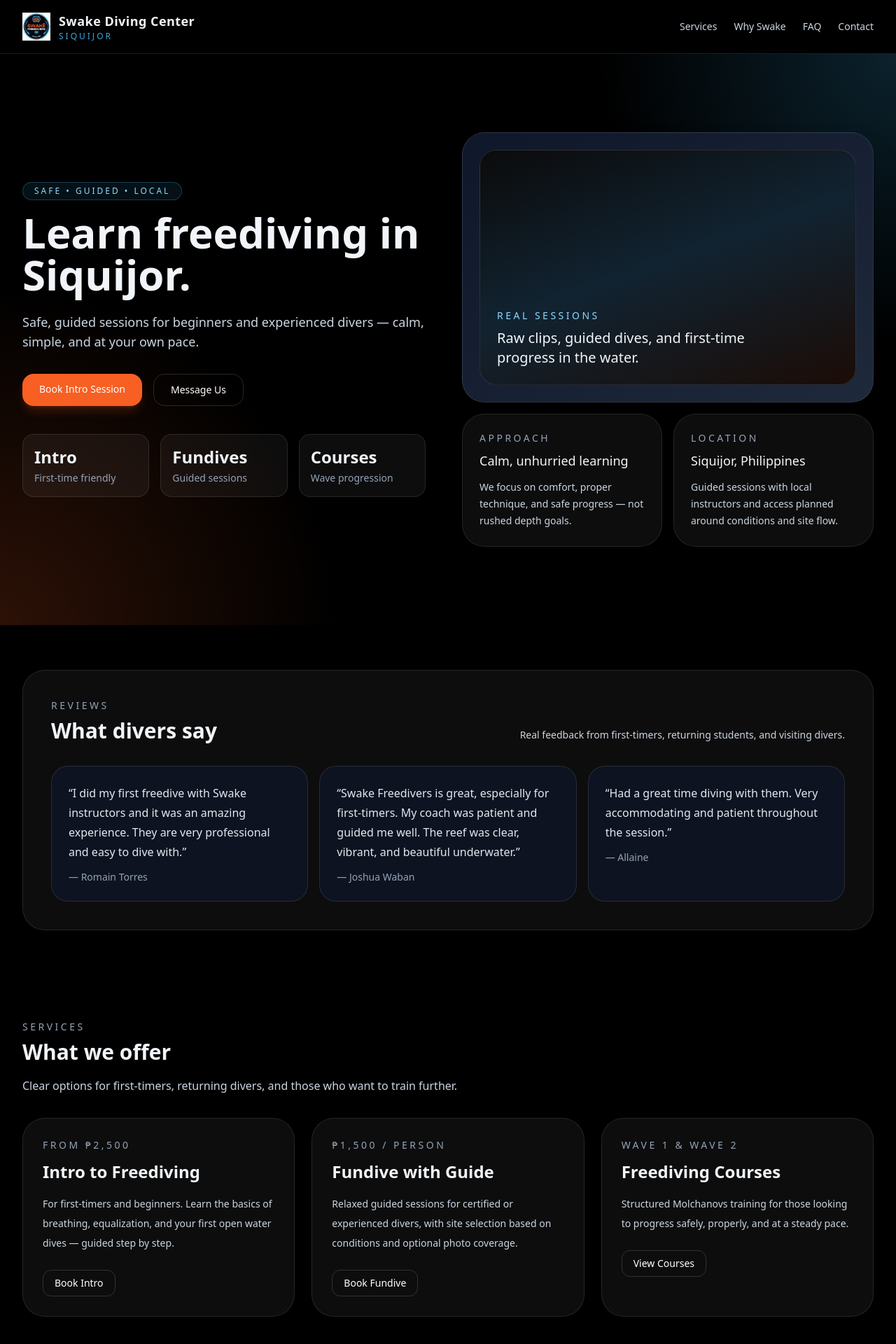
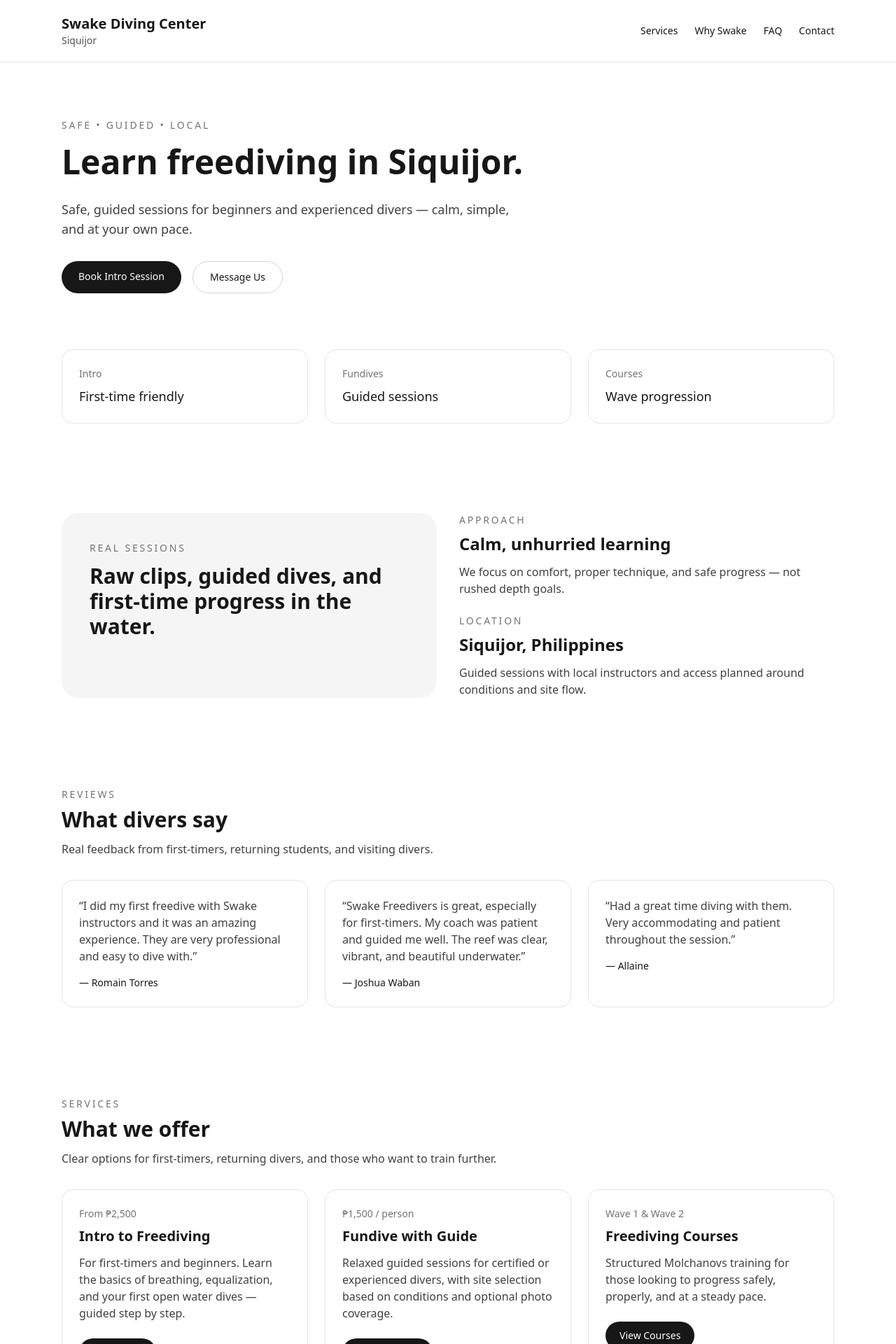
Before and after one commit to cbmserino-cyber/swake-diving-center, a Next.js app: page / in a window 1280 px wide. Shown: the top 1920 px of the page at 70% size. Built offline with nearby package versions, Linux system fonts and the light colour scheme.

Commit message:
Update swake-website.tsx

```diff
--- a/components/swake-website.tsx
+++ b/components/swake-website.tsx
@@ -64,140 +64,144 @@ export function SwakeWebsite() {
   ];
 
   return (
-    <div className="min-h-screen bg-black text-slate-100">
-      <header className="sticky top-0 z-50 border-b border-[#37A8E0]/20 bg-black/90 backdrop-blur">
-        <div className="mx-auto flex max-w-7xl items-center justify-between px-6 py-4 lg:px-8">
-          <div className="flex items-center gap-3">
-            <img src="/Swake-05.png" alt="Swake Logo" className="h-10 w-10 object-contain" />
+    <div className="min-h-screen bg-white text-neutral-900">
+      <header className="border-b border-neutral-200">
+        <div className="mx-auto max-w-6xl px-6 py-5 flex items-center justify-between">
           <div>
-              <p className="text-lg font-semibold tracking-wide">Swake Diving Center</p>
-              <p className="text-xs uppercase tracking-[0.25em] text-[#37A8E0]">Siquijor</p>
+            <p className="text-xl font-semibold">Swake Diving Center</p>
+            <p className="text-sm text-neutral-600">Siquijor</p>
           </div>
-          </div>
-          <nav className="hidden gap-6 text-sm text-slate-300 md:flex">
-            <a href="#services" className="transition hover:text-white">Services</a>
-            <a href="#why-swake" className="transition hover:text-white">Why Swake</a>
-            <a href="#faq" className="transition hover:text-white">FAQ</a>
-            <a href="#contact" className="transition hover:text-white">Contact</a>
+          <nav className="hidden md:flex gap-6 text-sm">
+            <a href="#services">Services</a>
+            <a href="#why-swake">Why Swake</a>
+            <a href="#faq">FAQ</a>
+            <a href="#contact">Contact</a>
           </nav>
         </div>
       </header>
 
-      <main>
-        <section className="relative overflow-hidden">
-          <div className="absolute inset-0 bg-[radial-gradient(circle_at_top_right,rgba(55,168,224,0.20),transparent_28%),radial-gradient(circle_at_bottom_left,rgba(247,95,35,0.18),transparent_32%)]" />
-          <div className="mx-auto grid max-w-7xl gap-10 px-6 py-20 lg:grid-cols-2 lg:px-8 lg:py-28">
-            <div className="relative z-10 flex flex-col justify-center">
-              <p className="mb-4 inline-flex w-fit rounded-full border border-[#37A8E0]/30 bg-[#37A8E0]/10 px-4 py-1 text-xs uppercase tracking-[0.25em] text-[#8ED8FF]">
+      <section className="mx-auto max-w-6xl px-6 py-20">
+        <p className="mb-3 text-sm uppercase tracking-[0.2em] text-neutral-500">
           Safe • Guided • Local
         </p>
-              <h1 className="max-w-2xl text-4xl font-semibold leading-tight sm:text-5xl lg:text-6xl">
+        <h1 className="max-w-3xl text-5xl font-semibold leading-tight">
           Learn freediving in Siquijor.
         </h1>
-              <p className="mt-6 max-w-xl text-base leading-7 text-slate-300 sm:text-lg">
-                Safe, guided sessions for beginners and experienced divers — calm, simple, and at your own pace.
+        <p className="mt-6 max-w-2xl text-lg text-neutral-700">
+          Safe, guided sessions for beginners and experienced divers — calm,
+          simple, and at your own pace.
         </p>
         <div className="mt-8 flex flex-wrap gap-4">
           <a
             href="#contact"
-                  className="rounded-2xl bg-[#F75F23] px-6 py-3 text-sm font-medium text-white shadow-lg shadow-[#F75F23]/20 transition hover:-translate-y-0.5"
+            className="rounded-full bg-neutral-900 px-6 py-3 text-sm font-medium text-white"
           >
             Book Intro Session
           </a>
           <a
             href="https://wa.me/639066293634"
-                  className="rounded-2xl border border-white/15 px-6 py-3 text-sm font-medium text-white transition hover:border-white/30 hover:bg-white/5"
+            className="rounded-full border border-neutral-300 px-6 py-3 text-sm font-medium"
           >
             Message Us
           </a>
         </div>
-              <div className="mt-10 grid max-w-xl grid-cols-1 gap-4 sm:grid-cols-3">
-                <div className="rounded-2xl border border-white/10 bg-white/5 p-4">
-                  <p className="text-2xl font-semibold">Intro</p>
-                  <p className="mt-1 text-sm text-slate-400">First-time friendly</p>
+      </section>
+
+      <section className="mx-auto grid max-w-6xl gap-6 px-6 pb-16 md:grid-cols-3">
+        <div className="rounded-2xl border border-neutral-200 p-6">
+          <p className="text-sm text-neutral-500">Intro</p>
+          <p className="mt-2 text-lg font-medium">First-time friendly</p>
         </div>
-                <div className="rounded-2xl border border-white/10 bg-white/5 p-4">
-                  <p className="text-2xl font-semibold">Fundives</p>
-                  <p className="mt-1 text-sm text-slate-400">Guided sessions</p>
+        <div className="rounded-2xl border border-neutral-200 p-6">
+          <p className="text-sm text-neutral-500">Fundives</p>
+          <p className="mt-2 text-lg font-medium">Guided sessions</p>
         </div>
-                <div className="rounded-2xl border border-white/10 bg-white/5 p-4">
-                  <p className="text-2xl font-semibold">Courses</p>
-                  <p className="mt-1 text-sm text-slate-400">Wave progression</p>
+        <div className="rounded-2xl border border-neutral-200 p-6">
+          <p className="text-sm text-neutral-500">Courses</p>
+          <p className="mt-2 text-lg font-medium">Wave progression</p>
         </div>
+      </section>
+
+      <section className="mx-auto grid max-w-6xl gap-8 px-6 py-16 md:grid-cols-2">
+        <div className="rounded-3xl bg-neutral-100 p-10">
+          <p className="text-sm uppercase tracking-[0.2em] text-neutral-500">
+            Real sessions
+          </p>
+          <h2 className="mt-3 text-3xl font-semibold">
+            Raw clips, guided dives, and first-time progress in the water.
+          </h2>
         </div>
-            </div>
-
-            <div className="relative z-10">
-              <div className="mb-6 flex justify-center lg:hidden">
-                <img src="/Swake-05.png" alt="Swake Logo" className="h-24 w-24 object-contain" />
-              </div>
-              <div className="grid gap-4 sm:grid-cols-2">
-                <div className="rounded-[2rem] border border-white/10 bg-gradient-to-br from-slate-900 to-slate-800 p-6 shadow-2xl shadow-black/30 sm:col-span-2">
-                  <div className="flex aspect-[16/10] items-end rounded-[1.5rem] border border-white/10 bg-[linear-gradient(160deg,#0b0b0b,#112331_48%,#1b0c06)] p-6">
+        <div className="grid gap-6">
           <div>
-                      <p className="text-sm uppercase tracking-[0.25em] text-[#8ED8FF]">Real sessions</p>
-                      <p className="mt-2 max-w-sm text-xl font-medium">
-                        Raw clips, guided dives, and first-time progress in the water.
+            <p className="text-sm uppercase tracking-[0.2em] text-neutral-500">
+              Approach
+            </p>
+            <h3 className="mt-2 text-2xl font-semibold">
+              Calm, unhurried learning
+            </h3>
+            <p className="mt-3 text-neutral-700">
+              We focus on comfort, proper technique, and safe progress — not
+              rushed depth goals.
             </p>
           </div>
-                  </div>
-                </div>
-                <div className="rounded-[2rem] border border-white/10 bg-white/5 p-6">
-                  <p className="text-sm uppercase tracking-[0.25em] text-slate-400">Approach</p>
-                  <p className="mt-2 text-lg font-medium">Calm, unhurried learning</p>
-                  <p className="mt-3 text-sm leading-6 text-slate-300">
-                    We focus on comfort, proper technique, and safe progress — not rushed depth goals.
+          <div>
+            <p className="text-sm uppercase tracking-[0.2em] text-neutral-500">
+              Location
             </p>
-                </div>
-                <div className="rounded-[2rem] border border-white/10 bg-white/5 p-6">
-                  <p className="text-sm uppercase tracking-[0.25em] text-slate-400">Location</p>
-                  <p className="mt-2 text-lg font-medium">Siquijor, Philippines</p>
-                  <p className="mt-3 text-sm leading-6 text-slate-300">
-                    Guided sessions with local instructors and access planned around conditions and site flow.
+            <h3 className="mt-2 text-2xl font-semibold">
+              Siquijor, Philippines
+            </h3>
+            <p className="mt-3 text-neutral-700">
+              Guided sessions with local instructors and access planned around
+              conditions and site flow.
             </p>
-                </div>
-              </div>
           </div>
         </div>
       </section>
 
-        <section className="mx-auto max-w-7xl px-6 py-16 lg:px-8">
-          <div className="rounded-[2rem] border border-white/10 bg-white/5 p-8 lg:p-10">
-            <div className="flex flex-col gap-6 lg:flex-row lg:items-end lg:justify-between">
-              <div>
-                <p className="text-sm uppercase tracking-[0.25em] text-slate-400">Reviews</p>
+      <section className="mx-auto max-w-6xl px-6 py-16">
+        <p className="text-sm uppercase tracking-[0.2em] text-neutral-500">
+          Reviews
+        </p>
         <h2 className="mt-2 text-3xl font-semibold">What divers say</h2>
-              </div>
-              <p className="max-w-xl text-sm leading-6 text-slate-300">
-                Real feedback from first-timers, returning students, and visiting divers.
+        <p className="mt-3 max-w-2xl text-neutral-700">
+          Real feedback from first-timers, returning students, and visiting
+          divers.
         </p>
-            </div>
-            <div className="mt-8 grid gap-4 lg:grid-cols-3">
+        <div className="mt-8 grid gap-6 md:grid-cols-3">
           {reviews.map((review, index) => (
-                <div key={index} className="rounded-[1.5rem] border border-white/10 bg-slate-900/70 p-6">
-                  <p className="text-base leading-7 text-slate-200">“{review.quote}”</p>
-                  <p className="mt-3 text-sm text-slate-400">— {review.author}</p>
+            <div key={index} className="rounded-2xl border border-neutral-200 p-6">
+              <p className="text-neutral-700">“{review.quote}”</p>
+              <p className="mt-4 text-sm font-medium text-neutral-900">
+                — {review.author}
+              </p>
             </div>
           ))}
         </div>
-          </div>
       </section>
 
-        <section id="services" className="mx-auto max-w-7xl px-6 py-16 lg:px-8">
-          <div className="max-w-2xl">
-            <p className="text-sm uppercase tracking-[0.25em] text-slate-400">Services</p>
+      <section id="services" className="mx-auto max-w-6xl px-6 py-16">
+        <p className="text-sm uppercase tracking-[0.2em] text-neutral-500">
+          Services
+        </p>
         <h2 className="mt-2 text-3xl font-semibold">What we offer</h2>
-            <p className="mt-4 text-base leading-7 text-slate-300">
-              Clear options for first-timers, returning divers, and those who want to train further.
+        <p className="mt-3 max-w-2xl text-neutral-700">
+          Clear options for first-timers, returning divers, and those who want
+          to train further.
         </p>
-          </div>
-          <div className="mt-8 grid gap-6 lg:grid-cols-3">
+        <div className="mt-8 grid gap-6 md:grid-cols-3">
           {services.map((service) => (
-              <div key={service.title} className="group rounded-[2rem] border border-white/10 bg-white/5 p-7 transition hover:-translate-y-1 hover:border-[#37A8E0]/40 hover:bg-white/[0.07]">
-                <p className="text-sm uppercase tracking-[0.25em] text-slate-400">{service.price}</p>
-                <h3 className="mt-3 text-2xl font-semibold">{service.title}</h3>
-                <p className="mt-4 text-sm leading-7 text-slate-300">{service.description}</p>
-                <a href="#contact" className="mt-6 inline-flex rounded-xl border border-white/15 px-4 py-2 text-sm font-medium text-white transition group-hover:border-[#37A8E0]/40 group-hover:bg-[#37A8E0]/10">
+            <div
+              key={service.title}
+              className="rounded-2xl border border-neutral-200 p-6"
+            >
+              <p className="text-sm text-neutral-500">{service.price}</p>
+              <h3 className="mt-2 text-xl font-semibold">{service.title}</h3>
+              <p className="mt-3 text-neutral-700">{service.description}</p>
+              <a
+                href="#contact"
+                className="mt-6 inline-block rounded-full bg-neutral-900 px-5 py-2.5 text-sm font-medium text-white"
+              >
                 {service.cta}
               </a>
             </div>
@@ -205,12 +209,12 @@ export function SwakeWebsite() {
         </div>
       </section>
 
-        <section id="why-swake" className="mx-auto max-w-7xl px-6 py-16 lg:px-8">
-          <div className="grid gap-8 lg:grid-cols-[1.1fr_0.9fr]">
-            <div className="rounded-[2rem] border border-white/10 bg-gradient-to-br from-slate-900 to-slate-800 p-8 lg:p-10">
-              <p className="text-sm uppercase tracking-[0.25em] text-slate-400">Why Swake</p>
+      <section id="why-swake" className="mx-auto max-w-6xl px-6 py-16">
+        <p className="text-sm uppercase tracking-[0.2em] text-neutral-500">
+          Why Swake
+        </p>
         <h2 className="mt-2 text-3xl font-semibold">A calm, safety-first approach</h2>
-              <div className="mt-8 grid gap-4 sm:grid-cols-2">
+        <div className="mt-8 grid gap-4 md:grid-cols-2">
           {[
             "Safety-first approach",
             "Small, guided sessions",
@@ -219,117 +223,108 @@ export function SwakeWebsite() {
             "Real experience, not rushed dives",
             "Conditions-based site planning",
           ].map((item) => (
-                  <div key={item} className="rounded-[1.25rem] border border-white/10 bg-white/5 p-5 text-sm text-slate-200">
+            <div key={item} className="rounded-2xl bg-neutral-100 p-5">
               {item}
             </div>
           ))}
         </div>
-            </div>
-            <div className="rounded-[2rem] border border-white/10 bg-white/5 p-8 lg:p-10">
-              <p className="text-sm uppercase tracking-[0.25em] text-slate-400">Real sessions</p>
-              <h3 className="mt-2 text-2xl font-semibold">Raw clips and real progress</h3>
-              <p className="mt-4 text-sm leading-7 text-slate-300">
-                Use this section for short video clips or stills from actual intro sessions, training dives, and guided fundives.
+      </section>
+
+      <section className="mx-auto max-w-6xl px-6 py-16">
+        <p className="text-sm uppercase tracking-[0.2em] text-neutral-500">
+          Real sessions
         </p>
-              <div className="mt-6 space-y-3">
+        <h2 className="mt-2 text-3xl font-semibold">Raw clips and real progress</h2>
+        <p className="mt-3 max-w-2xl text-neutral-700">
+          Use this section for short video clips or stills from actual intro
+          sessions, training dives, and guided fundives.
+        </p>
+        <div className="mt-8 grid gap-4 md:grid-cols-4">
           {gallery.map((item) => (
-                  <div key={item} className="rounded-2xl border border-white/10 bg-slate-900/70 px-4 py-3 text-sm text-slate-200">
+            <div key={item} className="rounded-2xl border border-dashed border-neutral-300 p-6 text-sm text-neutral-600">
               {item}
             </div>
           ))}
         </div>
-            </div>
-          </div>
       </section>
 
-        <section className="mx-auto max-w-7xl px-6 py-16 lg:px-8">
-          <div className="rounded-[2rem] border border-white/10 bg-white/5 p-8 lg:p-10">
-            <div className="max-w-2xl">
-              <p className="text-sm uppercase tracking-[0.25em] text-slate-400">Booking flow</p>
+      <section className="mx-auto max-w-6xl px-6 py-16">
+        <p className="text-sm uppercase tracking-[0.2em] text-neutral-500">
+          Booking flow
+        </p>
         <h2 className="mt-2 text-3xl font-semibold">Simple process</h2>
-            </div>
         <div className="mt-8 grid gap-4 md:grid-cols-3">
           {[
             ["1", "Message us or book your slot"],
             ["2", "Choose your schedule"],
             ["3", "Show up and dive"],
           ].map(([num, text]) => (
-                <div key={num} className="rounded-[1.5rem] border border-white/10 bg-slate-900/70 p-6">
-                  <div className="flex h-10 w-10 items-center justify-center rounded-full bg-[#37A8E0] text-sm font-semibold text-black">
-                    {num}
-                  </div>
-                  <p className="mt-4 text-lg font-medium">{text}</p>
+            <div key={num} className="rounded-2xl border border-neutral-200 p-6">
+              <p className="text-2xl font-semibold">{num}</p>
+              <p className="mt-2 text-neutral-700">{text}</p>
             </div>
           ))}
         </div>
+      </section>
+
+      <section id="faq" className="mx-auto max-w-6xl px-6 py-16">
+        <p className="text-sm uppercase tracking-[0.2em] text-neutral-500">FAQ</p>
+        <h2 className="mt-2 text-3xl font-semibold">New to freediving?</h2>
+        <p className="mt-3 max-w-2xl text-neutral-700">
+          No experience needed. We guide you step by step, with a strong focus
+          on safety, comfort, and proper technique.
+        </p>
+        <div className="mt-8 grid gap-6">
+          {faqs.map((faq) => (
+            <div key={faq.q} className="rounded-2xl border border-neutral-200 p-6">
+              <h3 className="text-xl font-semibold">{faq.q}</h3>
+              <p className="mt-3 text-neutral-700">{faq.a}</p>
+            </div>
+          ))}
         </div>
       </section>
 
-        <section id="faq" className="mx-auto max-w-7xl px-6 py-16 lg:px-8">
-          <div className="grid gap-8 lg:grid-cols-[0.9fr_1.1fr]">
-            <div>
-              <p className="text-sm uppercase tracking-[0.25em] text-slate-400">FAQ</p>
-              <h2 className="mt-2 text-3xl font-semibold">New to freediving?</h2>
-              <p className="mt-4 text-base leading-7 text-slate-300">
-                No experience needed. We guide you step by step, with a strong focus on safety, comfort, and proper technique.
+      <section id="contact" className="mx-auto max-w-6xl px-6 py-16">
+        <p className="text-sm uppercase tracking-[0.2em] text-neutral-500">
+          Book with us
         </p>
-            </div>
-            <div className="space-y-4">
-              {faqs.map((faq) => (
-                <div key={faq.q} className="rounded-[1.5rem] border border-white/10 bg-white/5 p-6">
-                  <h3 className="text-lg font-medium">{faq.q}</h3>
-                  <p className="mt-2 text-sm leading-7 text-slate-300">{faq.a}</p>
-                </div>
-              ))}
-            </div>
-          </div>
-        </section>
-
-        <section id="contact" className="mx-auto max-w-7xl px-6 py-16 lg:px-8">
-          <div className="rounded-[2rem] border border-[#37A8E0]/20 bg-gradient-to-br from-[#37A8E0]/10 via-black to-[#F75F23]/10 p-8 lg:p-10">
-            <div className="grid gap-8 lg:grid-cols-[1.1fr_0.9fr]">
-              <div>
-                <p className="text-sm uppercase tracking-[0.25em] text-[#8ED8FF]">Book with us</p>
         <h2 className="mt-2 text-3xl font-semibold">Ready to dive?</h2>
-                <p className="mt-4 max-w-2xl text-base leading-7 text-slate-200">
-                  Whether it’s your first time or you’re coming back to train, we keep things safe, clear, and simple.
+        <p className="mt-3 max-w-2xl text-neutral-700">
+          Whether it’s your first time or you’re coming back to train, we keep
+          things safe, clear, and simple.
         </p>
         <div className="mt-8 flex flex-wrap gap-4">
           <a
             href="https://wa.me/639066293634"
-                    className="rounded-2xl bg-[#F75F23] px-6 py-3 text-sm font-medium text-white shadow-lg shadow-[#F75F23]/20 transition hover:-translate-y-0.5"
+            className="rounded-full bg-neutral-900 px-6 py-3 text-sm font-medium text-white"
           >
             Message Us on WhatsApp
           </a>
           <a
             href="https://www.instagram.com/swakefreedivers_siquijor/"
-                    className="rounded-2xl border border-white/15 px-6 py-3 text-sm font-medium text-white transition hover:border-white/30 hover:bg-white/5"
+            className="rounded-full border border-neutral-300 px-6 py-3 text-sm font-medium"
           >
             Visit Instagram
           </a>
         </div>
-              </div>
-              <div className="rounded-[1.5rem] border border-white/10 bg-slate-950/60 p-6">
-                <p className="text-sm uppercase tracking-[0.25em] text-slate-400">Contact details</p>
-                <div className="mt-6 space-y-4 text-sm leading-7 text-slate-200">
-                  <p><span className="text-slate-400">Location:</span> Siquijor, Philippines</p>
-                  <p><span className="text-slate-400">Instagram:</span> @swakefreedivers_siquijor</p>
-                  <p><span className="text-slate-400">WhatsApp:</span> +63 906 629 3634</p>
-                  <p><span className="text-slate-400">Hours:</span> By schedule and weather conditions</p>
-                </div>
-              </div>
-            </div>
+
+        <div className="mt-10 grid gap-3 text-neutral-700">
+          <p>Location: Siquijor, Philippines</p>
+          <p>Instagram: @swakefreedivers_siquijor</p>
+          <p>WhatsApp: +63 906 629 3634</p>
+          <p>Hours: By schedule and weather conditions</p>
         </div>
       </section>
-      </main>
 
-      <footer className="border-t border-white/10">
-        <div className="mx-auto flex max-w-7xl flex-col gap-4 px-6 py-8 text-sm text-slate-400 lg:flex-row lg:items-center lg:justify-between lg:px-8">
-          <p>© {new Date().getFullYear()} Swake Diving Center. All rights reserved.</p>
-          <div className="flex gap-4">
-            <a href="#services" className="hover:text-white">Services</a>
-            <a href="#faq" className="hover:text-white">FAQ</a>
-            <a href="#contact" className="hover:text-white">Contact</a>
+      <footer className="border-t border-neutral-200">
+        <div className="mx-auto max-w-6xl px-6 py-8 flex flex-col gap-4 md:flex-row md:items-center md:justify-between">
+          <p className="text-sm text-neutral-600">
+            © {new Date().getFullYear()} Swake Diving Center. All rights reserved.
+          </p>
+          <div className="flex gap-4 text-sm text-neutral-600">
+            <a href="#services">Services</a>
+            <a href="#faq">FAQ</a>
+            <a href="#contact">Contact</a>
           </div>
         </div>
       </footer>
```
Lines whose indentation alone changed are shown as unchanged.
